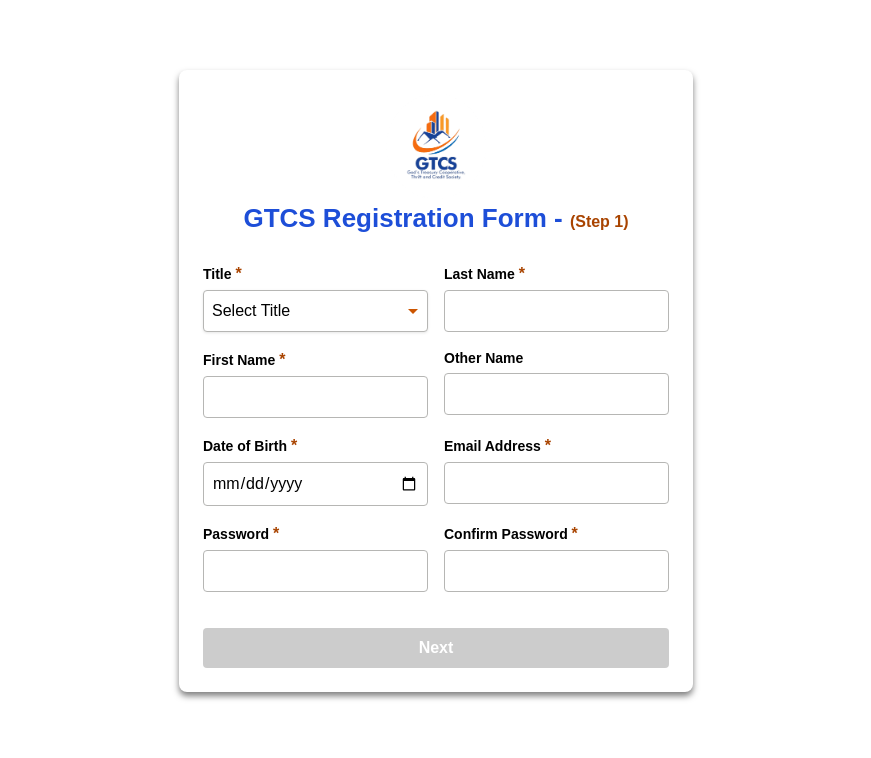
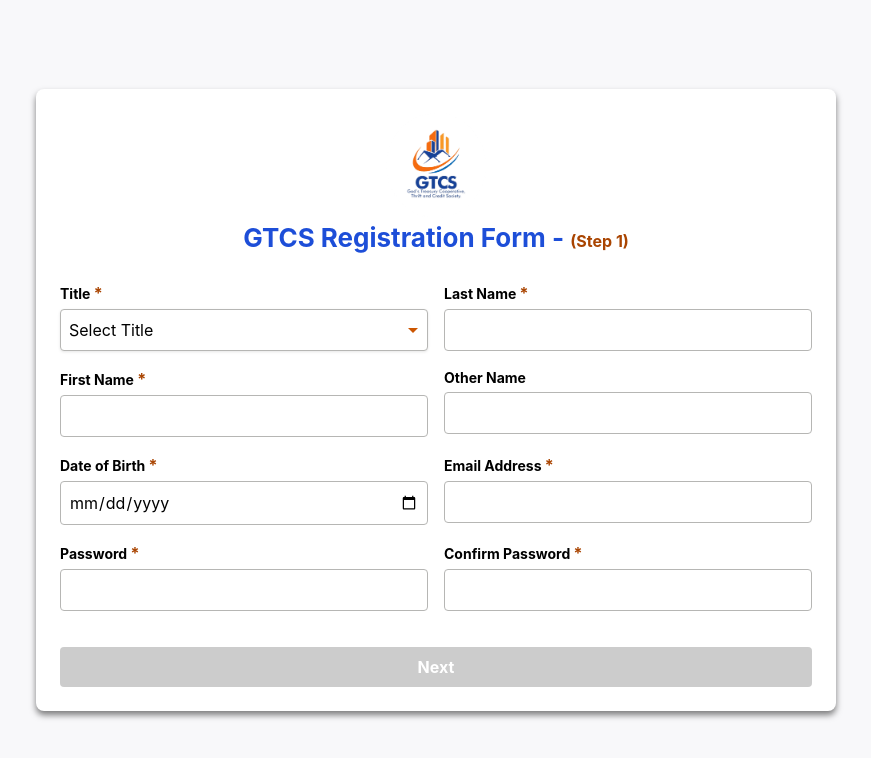
Before and after one commit to gtcsprojects2025-cloud/savings-loan-app, a React (Create React App) app in the folder client/: page /Auth/register in a window 1280 px wide. Shown: the top 758 px of the page, without its empty margins (204-1075 px from the left). Built offline with nearby package versions, Linux system fonts and the light colour scheme.

Commit message:
display adjustment

```diff
--- a/client/src/Auth/login/ForgotPasswordPage.jsx
+++ b/client/src/Auth/login/ForgotPasswordPage.jsx
@@ -113,7 +113,7 @@
   };
 
   return (
-    <div className="min-h-screen bg-gray-50 flex items-center justify-center px-4">
+    <div className="min-h-screen w-screen bg-gray-50 flex items-center justify-center px-4">
       <div className="w-full max-w-md bg-white border border-gray-200 shadow-xl rounded-xl p-8 sm:p-10">
               <div className="flex justify-center mb-4">
   <img src="/logo.jpg" alt="Company Logo" className="h-12 sm:h-14" />
--- a/client/src/Auth/login/LoginForm.jsx
+++ b/client/src/Auth/login/LoginForm.jsx
@@ -48,7 +48,7 @@
   };
 
   return (
-    <div className="min-h-screen bg-gray-50 flex items-center justify-center">
+    <div className="min-h-screen w-screen  bg-gray-50 flex items-center justify-center">
       <div className="w-full max-w-lg bg-white border border-gray-200 shadow-2xl rounded-xl p-8 sm:p-10">
         <div className="flex justify-center mb-4">
           <img src="/logo.jpg" alt="Company Logo" className="h-12 sm:h-14" />
--- a/client/src/Auth/register/index.js
+++ b/client/src/Auth/register/index.js
@@ -202,7 +202,7 @@
   };
 
   return (
-    <div className="Register-container">
+    <div className="Register-container ">
       <div className="form-card">
         <img src={gtcslogo} alt="GTCS Logo" className="form-logo" />
         <h1 className="form-title text-brandBlue">
--- a/client/src/Auth/register/register.css
+++ b/client/src/Auth/register/register.css
@@ -1,21 +1,16 @@
-body {
-  margin: 0;
-  padding: 0;
-  padding-top: 40px;
-  font-family: Arial, sans-serif;
-  display: flex;
-  align-items: center;
-  justify-content: center;
 
-}
 
-.app-container {
+.Register-container {
   min-height: 100vh;
   display: flex;
   justify-content: center;
   align-items: center;
   padding: 16px;
   overflow-y: auto;
+  padding: 50px;
+  background-color: #f8f8fa;
+  width: screen;
+
 }
 
 .form-card {
--- a/client/src/user/dashboard/Dashboard.jsx
+++ b/client/src/user/dashboard/Dashboard.jsx
@@ -41,7 +41,7 @@
   useEffect(() => {
     console.log('Dashboard: isLoggedIn=', isLoggedIn, 'userData=', userData);
     if (!isLoggedIn) {
-      navigate('/');
+      navigate('/Auth/login');
     }
   }, [isLoggedIn, navigate]);
 
```
